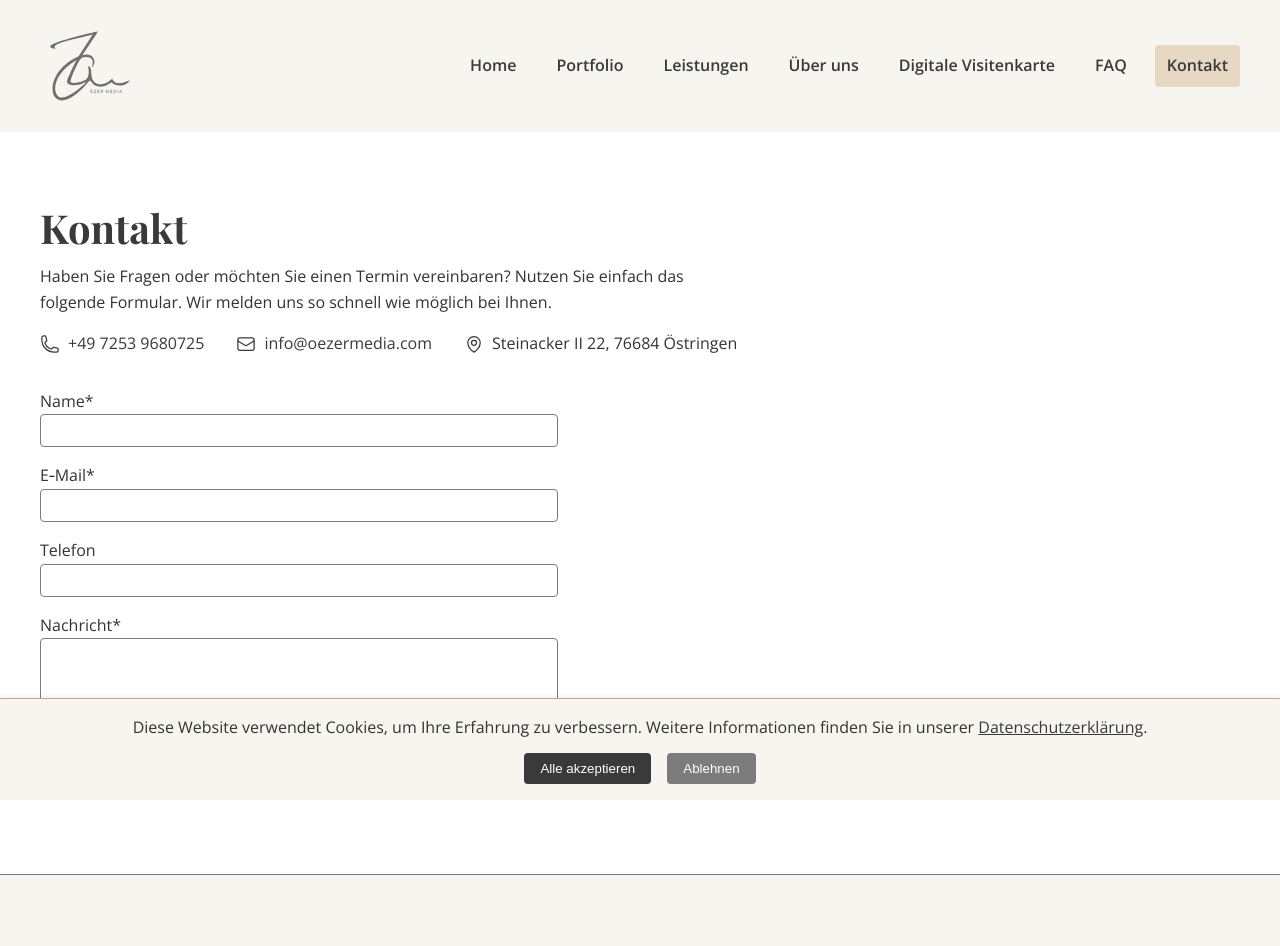
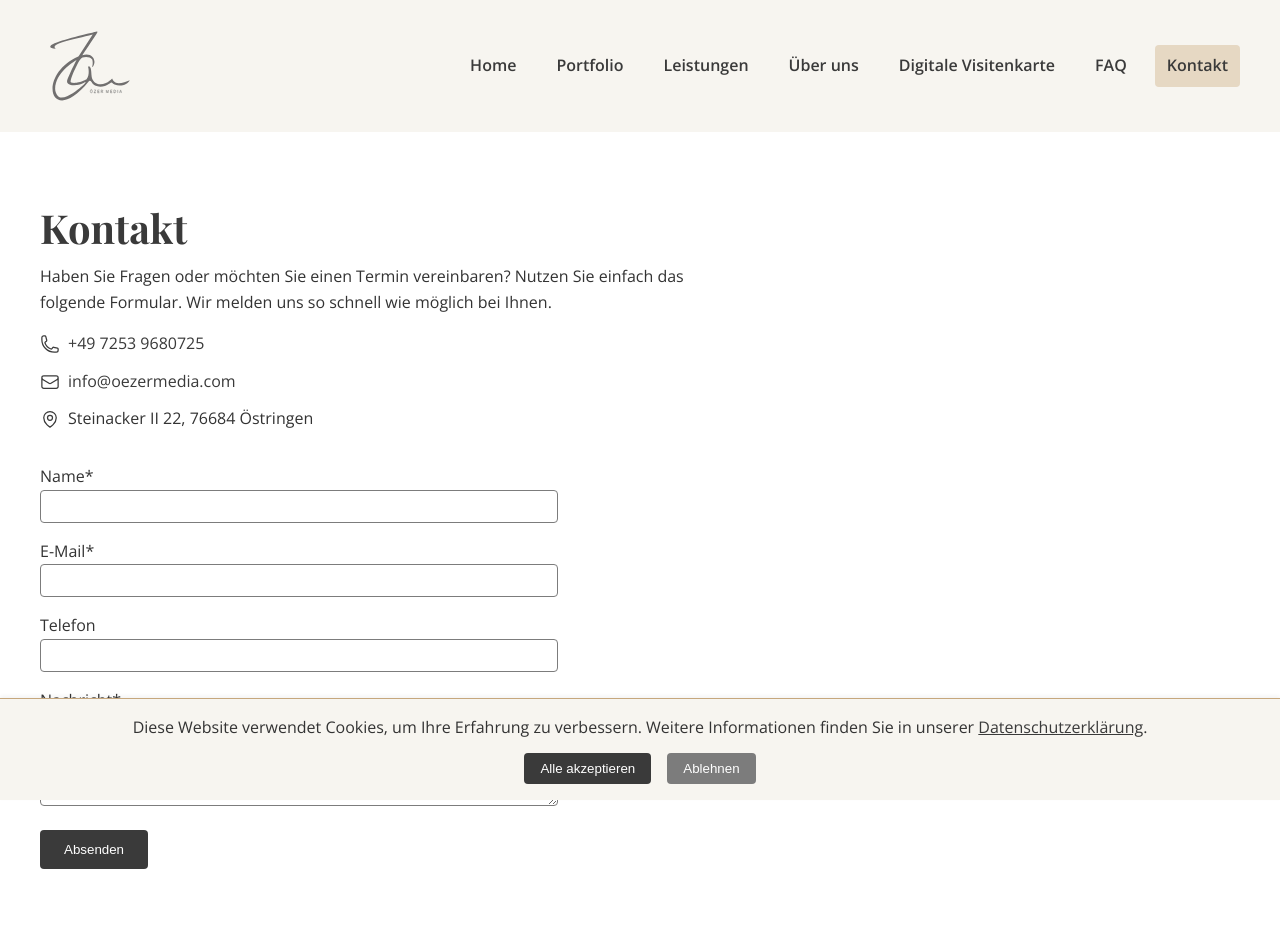
Before and after one commit to OezerMedia/oezermedia-modern, a Next.js app: page /contact in a window 1280 px wide. Shown: the top 946 px of the page. Built offline with nearby package versions, Linux system fonts and the light colour scheme.

Commit message:
update Kontakte

```diff
--- a/pages/api/contact.js
+++ b/pages/api/contact.js
@@ -1,3 +1,4 @@
+// pages/api/contact.js
 import nodemailer from 'nodemailer';
 
 /**
@@ -11,56 +12,103 @@ import nodemailer from 'nodemailer';
  * die User Experience zu optimieren.
  */
 export default async function handler(req, res) {
-  if (req.body.website) {
-  return res.status(400).json({ error: 'Bot submission detected.' });
-}
-// einfache E-Mail-Validierung
-const emailRegex = /^[^\s@]+@[^\s@]+\.[^\s@]+$/;
-if (!emailRegex.test(req.body.email)) {
-  return res.status(400).json({ error: 'Ungültige E-Mail-Adresse.' });
-}
-
-// HTML aus Feldern entfernen
-const sanitize = (str = '') => str.replace(/[<>]/g, '');
-const safeName = sanitize(req.body.name);
-const safeEmail = sanitize(req.body.email);
-const safePhone = sanitize(req.body.phone);
-const safeMessage = sanitize(req.body.message);
-
+  // 1) Nur POST erlauben
   if (req.method !== 'POST') {
     res.setHeader('Allow', ['POST']);
     return res.status(405).end(`Method ${req.method} Not Allowed`);
   }
-  const { name, email, phone, message } = req.body || {};
-  if (!name || !email || !message) {
+
+  // 2) Body sicher auslesen
+  const { name = '', email = '', phone = '', message = '', website = '' } = req.body || {};
+
+  // 3) Bot-Honeypot
+  if (website) {
+    return res.status(400).json({ error: 'Bot submission detected.' });
+  }
+
+  // 4) Sanitisieren gegen simple HTML-Injection
+  const sanitize = (str = '') => String(str).replace(/[<>]/g, '');
+  const safeName = sanitize(name).trim();
+  const safeEmail = sanitize(email).trim();
+  const safePhone = sanitize(phone).trim();
+  const safeMessage = sanitize(message).trim();
+
+  // 5) Pflichtfelder prüfen
+  if (!safeName || !safeEmail || !safeMessage) {
     return res.status(400).json({ error: 'Bitte füllen Sie alle Pflichtfelder aus.' });
   }
+
+  // 6) E-Mail-Validierung – verständlich & streng genug
+  if (!safeEmail.includes('@')) {
+    return res.status(400).json({ error: 'Ihre E-Mail-Adresse muss ein „@“ enthalten.' });
+  }
+  const [local, domain] = safeEmail.split('@');
+  if (!local) {
+    return res.status(400).json({ error: 'Bitte tragen Sie den Teil vor dem „@“ ein.' });
+  }
+  if (!domain) {
+    return res.status(400).json({ error: 'Bitte tragen Sie den Domainnamen nach dem „@“ ein (z. B. „beispiel.de“).' });
+  }
+  if (!domain.includes('.')) {
+    return res.status(400).json({ error: 'Bitte ergänzen Sie die Endung der Adresse (z. B. „.de“ oder „.com“).' });
+  }
+  const labels = domain.split('.');
+  if (labels.some((part) => part.length === 0)) {
+    return res.status(400).json({ error: 'Bitte ergänzen Sie die Endung vollständig (z. B. „beispiel.de“ statt „beispiel.“).' });
+  }
+  const tld = labels[labels.length - 1];
+  if (!/^[A-Za-z]{2,24}$/.test(tld)) {
+    return res.status(400).json({ error: 'Die Endung muss aus Buchstaben bestehen und mindestens zwei Zeichen haben (z. B. „.de“).' });
+  }
+  const emailRegex = /^[^\s@]+@[^\s@]+\.[A-Za-z]{2,24}$/;
+  if (!emailRegex.test(safeEmail)) {
+    return res.status(400).json({ error: 'Bitte geben Sie eine gültige E-Mail-Adresse ein.' });
+  }
+
+  // 7) Mailversand
   try {
     const host = process.env.SMTP_HOST;
     const user = process.env.SMTP_USER;
     const pass = process.env.SMTP_PASS;
     const to = process.env.TO_EMAIL || 'info@oezermedia.com';
-    let transporter;
+    const port = parseInt(process.env.SMTP_PORT || '587', 10);
+    const secure = process.env.SMTP_SECURE === 'true'; // bei 465 true, sonst i. d. R. false
+
+    // Tipp: Absender auf eigene Domain setzen (Provider-Policy!)
+    const fromAddress = process.env.FROM_EMAIL || 'no-reply@oezermedia.com';
+    const fromName = process.env.FROM_NAME || 'Özer Media Website';
+
     if (host && user && pass) {
-      transporter = nodemailer.createTransport({
+      const transporter = nodemailer.createTransport({
         host,
-        port: parseInt(process.env.SMTP_PORT || '587', 10),
-        secure: process.env.SMTP_SECURE === 'true',
+        port,
+        secure,
         auth: { user, pass },
       });
+
       await transporter.sendMail({
-        from: `${name} <${email}>`,
+        from: `${fromName} <${fromAddress}>`,
+        replyTo: `${safeName} <${safeEmail}>`, // Antworten gehen an den Anfragenden
         to,
         subject: 'Neue Anfrage über Kontaktformular',
-        text: `Name: ${name}\nEmail: ${email}\nTelefon: ${phone || '—'}\n\nNachricht:\n${message}`,
+        text:
+`Name: ${safeName}
+E-Mail: ${safeEmail}
+Telefon: ${safePhone || '—'}
+
+Nachricht:
+${safeMessage}`,
       });
     } else {
-      // Kein SMTP konfiguriert: Logge Nachricht zur Analyse.
-      console.info('Kontaktformular gesendet (SMTP nicht konfiguriert):', { name, email, phone, message });
+      // Kein SMTP konfiguriert: Kein Fehler für den User, aber protokollieren
+      console.info('Kontaktformular gesendet (SMTP nicht konfiguriert):', {
+        name: safeName, email: safeEmail, phone: safePhone, message: safeMessage,
+      });
     }
+
     return res.status(200).json({ ok: true });
   } catch (err) {
-    console.error(err);
+    console.error('[Contact API] Mailversand fehlgeschlagen:', err);
     return res.status(500).json({ error: 'Serverfehler beim Senden der Nachricht.' });
   }
 }
--- a/pages/contact.js
+++ b/pages/contact.js
@@ -1,32 +1,99 @@
 import { useState } from 'react';
 
-/**
- * Contact page.
- *
- * Enthält ein Kontaktformular, über das Besucher eine Nachricht
- * hinterlassen können. Das Formular wird clientseitig validiert und sendet
- * die Daten per Fetch an die API‑Route `/api/contact`. Anschließend
- * erhalten Besucher eine Bestätigungsmeldung. Die Felder und Meldungen
- * werden auf Deutsch ausgegeben, um das Zielpublikum anzusprechen.
- */
 export default function Contact() {
   const [form, setForm] = useState({ name: '', email: '', phone: '', message: '', website: '' });
-  const [status, setStatus] = useState(null);
+  const [status, setStatus] = useState({ type: null, message: '' });
 
   const handleChange = (e) => {
     const { name, value } = e.target;
     setForm((prev) => ({ ...prev, [name]: value }));
   };
 
+// Eigene Validierung (mit klaren Hinweisen inkl. "."-Fällen)
+const validate = () => {
+  const name = (form.name || '').trim();
+  const email = (form.email || '').trim();
+  const message = (form.message || '').trim();
+
+  if (!name) {
+    return { ok: false, fieldId: 'name', msg: 'Bitte geben Sie Ihren Namen ein.' };
+  }
+
+  // 1) Muss ein "@" enthalten
+  if (!email.includes('@')) {
+    // fängt auch Fälle wie nur "." oder "abc." ab
+    return { ok: false, fieldId: 'email', msg: 'Bitte geben Sie eine E-Mail-Adresse mit „@“ ein (z. B. name@beispiel.de).' };
+  }
+
+  const [local, domain] = email.split('@');
+
+  // 2) Teil vor dem @ vorhanden
+  if (!local) {
+    return { ok: false, fieldId: 'email', msg: 'Bitte tragen Sie den Teil vor dem „@“ ein (z. B. „name“).' };
+  }
+
+  // 3) Domainteil vorhanden
+  if (!domain) {
+    return { ok: false, fieldId: 'email', msg: 'Bitte tragen Sie den Domainnamen nach dem „@“ ein (z. B. „beispiel.de“).' };
+  }
+
+  // 4) Domain muss einen Punkt enthalten: "beispiel.de"
+  if (!domain.includes('.')) {
+    return { ok: false, fieldId: 'email', msg: 'Bitte ergänzen Sie die Endung der Adresse (z. B. „.de“ oder „.com“).' };
+  }
+
+  // 5) Keine leeren Labels rund um den Punkt (fängt "abc@domain." und ".de" u. Ä. ab)
+  const labels = domain.split('.');
+  if (labels.some((part) => part.length === 0)) {
+    return { ok: false, fieldId: 'email', msg: 'Bitte ergänzen Sie die Endung vollständig (z. B. „beispiel.de“ statt „beispiel.“).' };
+  }
+
+  // 6) TLD prüfen: nur Buchstaben, mind. 2 Zeichen (fängt "abc@domain.c" oder "abc@domain.1" ab)
+  const tld = labels[labels.length - 1];
+  if (!/^[A-Za-z]{2,24}$/.test(tld)) {
+    return { ok: false, fieldId: 'email', msg: 'Die Endung muss aus Buchstaben bestehen und mindestens zwei Zeichen haben (z. B. „.de“).' };
+  }
+
+  // 7) Finale Regex, falls doch exotische Fälle durchrutschen
+  const emailRegex = /^[^\s@]+@[^\s@]+\.[A-Za-z]{2,24}$/;
+  if (!emailRegex.test(email)) {
+    return { ok: false, fieldId: 'email', msg: 'Bitte geben Sie eine gültige E-Mail-Adresse ein (z. B. name@beispiel.de).' };
+  }
+
+  if (!message) {
+    return { ok: false, fieldId: 'message', msg: 'Bitte schreiben Sie eine kurze Nachricht.' };
+  }
+
+  // Honeypot (Bots)
+  if (form.website) {
+    return { ok: false, fieldId: null, msg: 'Ihre Nachricht konnte nicht überprüft werden. Bitte senden Sie uns eine E-Mail an info@oezermedia.com.' };
+  }
+
+  return { ok: true };
+};
+
   const handleSubmit = async (e) => {
     e.preventDefault();
-    setStatus('loading');
+    setStatus({ type: 'loading', message: '' });
+
+    // Eigene Validierung zuerst
+    const v = validate();
+    if (!v.ok) {
+      setStatus({ type: 'error', message: v.msg });
+      if (v.fieldId) {
+        const el = document.getElementById(v.fieldId);
+        if (el) el.focus();
+      }
+      return;
+    }
+
     try {
       const isLocal =
         typeof window !== 'undefined' &&
-  (window.location.hostname === 'localhost' || window.location.hostname === '127.0.0.1');
+        (window.location.hostname === 'localhost' ||
+          window.location.hostname === '127.0.0.1');
 
-// Lokal auf den internen API-Route zeigen, sonst auf contact.php
+      // Lokal: Next API-Route, Live (Manitu): contact.php
       const API_URL = isLocal ? '/api/contact' : '/contact.php';
 
       const res = await fetch(API_URL, {
@@ -35,21 +102,40 @@ const res = await fetch(API_URL, {
         body: JSON.stringify({
           name: form.name.trim(),
           email: form.email.trim(),
+          phone: (form.phone || '').trim(),
           message: form.message.trim(),
-    website: form.website, // Honeypot-Feld
-    consent: form.consent
-  })
+          website: form.website || '', // Honeypot
+        }),
       });
 
+      let data = null;
+      try {
+        data = await res.json();
+      } catch {
+        data = null;
+      }
+
       if (res.ok) {
-        setStatus('success');
-        setForm({ name: '', email: '', phone: '', message: '' });
+        setStatus({
+          type: 'success',
+          message: 'Vielen Dank! Ihre Nachricht wurde erfolgreich versendet.',
+        });
+        setForm({ name: '', email: '', phone: '', message: '', website: '' });
       } else {
-        setStatus('error');
+        setStatus({
+          type: 'error',
+          message:
+            (data && data.error) ||
+            'Es ist ein Fehler aufgetreten. Bitte versuchen Sie es später erneut oder senden Sie eine E-Mail an info@oezermedia.com.',
+        });
       }
     } catch (err) {
       console.error(err);
-      setStatus('error');
+      setStatus({
+        type: 'error',
+        message:
+          'Es ist ein Netzwerkfehler aufgetreten. Bitte prüfen Sie Ihre Internetverbindung oder senden Sie eine E-Mail an info@oezermedia.com.',
+      });
     }
   };
 
@@ -61,13 +147,11 @@ const res = await fetch(API_URL, {
         einfach das folgende Formular. Wir melden uns so schnell wie möglich
         bei Ihnen.
       </p>
-      {/* Kontaktinformationen mit Icons für unmittelbare Kontaktaufnahme */}
-      <div
-        className="contact-details"
-        style={{ marginTop: '1rem', marginBottom: '2rem' }}
-      >
-        <div className="contact-item">
-          {/* Telefon-Icon */}
+
+      {/* Kontaktinformationen */}
+      <div className="contact-details" style={{ marginTop: '1rem', marginBottom: '2rem', display: 'grid', gap: '0.75rem' }}>
+        {/* Telefon */}
+        <div className="contact-item" style={{ display: 'flex', alignItems: 'center', gap: '0.5rem' }}>
           <svg
             width="24"
             height="24"
@@ -79,14 +163,14 @@ const res = await fetch(API_URL, {
             strokeLinejoin="round"
             aria-hidden="true"
           >
-            <span className="sr-only">Telefon:</span>
-            <span>+49 7253 9680725</span>
+            <title>Telefon</title>
             <path d="M2.25 6.75c0 8.284 6.716 15 15 15h2.25a2.25 2.25 0 0 0 2.25-2.25v-1.372c0-.516-.351-.966-.852-1.091l-4.423-1.106c-.44-.11-.902.055-1.173.417l-.97 1.293c-.282.376-.769.542-1.21.38a12.035 12.035 0 0 1-7.143-7.143c-.162-.441.004-.928.38-1.21l1.293-.97c.363-.271.527-.734.417-1.173L6.963 3.102a1.125 1.125 0 0 0-1.091-.852H4.5A2.25 2.25 0 0 0 2.25 4.5v2.25Z" />
           </svg>
           <a href="tel:+4972539680725">+49 7253 9680725</a>
         </div>
-        <div className="contact-item">
-          {/* E‑Mail-Icon */}
+
+        {/* E-Mail */}
+        <div className="contact-item" style={{ display: 'flex', alignItems: 'center', gap: '0.5rem' }}>
           <svg
             width="24"
             height="24"
@@ -98,14 +182,14 @@ const res = await fetch(API_URL, {
             strokeLinejoin="round"
             aria-hidden="true"
           >
-            <span className="sr-only">E-Mail:</span>
-<span>info@oezermedia.com</span>
+            <title>E-Mail</title>
             <path d="M21.75 6.75v10.5a2.25 2.25 0 0 1-2.25 2.25h-15a2.25 2.25 0 0 1-2.25-2.25V6.75m19.5 0A2.25 2.25 0 0 0 19.5 4.5h-15a2.25 2.25 0 0 0-2.25 2.25m19.5 0v.243a2.25 2.25 0 0 1-1.07 1.916l-7.5 4.615a2.25 2.25 0 0 1-2.36 0L3.32 8.91a2.25 2.25 0 0 1-1.07-1.916V6.75" />
           </svg>
           <a href="mailto:info@oezermedia.com">info@oezermedia.com</a>
         </div>
-        <div className="contact-item">
-          {/* Standort-Icon */}
+
+        {/* Adresse */}
+        <div className="contact-item" style={{ display: 'flex', alignItems: 'center', gap: '0.5rem' }}>
           <svg
             width="24"
             height="24"
@@ -117,15 +201,16 @@ const res = await fetch(API_URL, {
             strokeLinejoin="round"
             aria-hidden="true"
           >
-            <span className="sr-only">Adresse:</span>
-<span>Steinacker II 22, 76684 Östringen</span>
+            <title>Adresse</title>
             <path d="M15 10.5a3 3 0 1 1-6 0 3 3 0 0 1 6 0Z" />
             <path d="M19.5 10.5c0 7.142-7.5 11.25-7.5 11.25S4.5 17.642 4.5 10.5a7.5 7.5 0 1 1 15 0Z" />
           </svg>
           <span>Steinacker II 22, 76684 Östringen</span>
         </div>
       </div>
-      <form onSubmit={handleSubmit} className="contact-form">
+
+      {/* noValidate: Browser-Popups aus, wir prüfen selbst */}
+      <form onSubmit={handleSubmit} className="contact-form" noValidate>
         <div style={{ marginBottom: '1rem' }}>
           <label htmlFor="name">Name*</label>
           <input
@@ -139,8 +224,9 @@ const res = await fetch(API_URL, {
             style={{ width: '100%', padding: '0.5rem', borderRadius: '4px', border: '1px solid var(--color-muted)' }}
           />
         </div>
+
         <div style={{ marginBottom: '1rem' }}>
-          <label htmlFor="email">E‑Mail*</label>
+          <label htmlFor="email">E-Mail*</label>
           <input
             id="email"
             name="email"
@@ -152,6 +238,7 @@ const res = await fetch(API_URL, {
             style={{ width: '100%', padding: '0.5rem', borderRadius: '4px', border: '1px solid var(--color-muted)' }}
           />
         </div>
+
         <div style={{ marginBottom: '1rem' }}>
           <label htmlFor="phone">Telefon</label>
           <input
@@ -161,11 +248,12 @@ const res = await fetch(API_URL, {
             type="tel"
             value={form.phone}
             onChange={handleChange}
-            pattern="[0-9 +()-]*"
+            inputMode="tel"
             style={{ width: '100%', padding: '0.5rem', borderRadius: '4px', border: '1px solid var(--color-muted)' }}
           />
         </div>
-        {/* Honeypot-Feld (von Menschen unsichtbar) */}
+
+        {/* Honeypot */}
         <div style={{ display: 'none' }}>
           <label htmlFor="website">Lassen Sie dieses Feld leer</label>
           <input
@@ -177,6 +265,7 @@ const res = await fetch(API_URL, {
             onChange={handleChange}
           />
         </div>
+
         <div style={{ marginBottom: '1rem' }}>
           <label htmlFor="message">Nachricht*</label>
           <textarea
@@ -190,22 +279,21 @@ const res = await fetch(API_URL, {
             style={{ width: '100%', padding: '0.5rem', borderRadius: '4px', border: '1px solid var(--color-muted)' }}
           />
         </div>
+
         <button
           type="submit"
-          disabled={status === 'loading'}
+          disabled={status.type === 'loading'}
           style={{ padding: '0.75rem 1.5rem', border: 'none', borderRadius: '4px', background: 'var(--color-primary)', color: '#fff', cursor: 'pointer' }}
         >
-          {status === 'loading' ? 'Senden…' : 'Absenden'}
+          {status.type === 'loading' ? 'Senden…' : 'Absenden'}
         </button>
       </form>
-      {status === 'success' && (
-        <p style={{ color: 'green', marginTop: '1rem' }}>Vielen Dank! Ihre Nachricht wurde erfolgreich versendet.</p>
+
+      {status.type === 'success' && (
+        <p style={{ color: 'green', marginTop: '1rem' }}>{status.message}</p>
       )}
-      {status === 'error' && (
-        <p style={{ color: 'red', marginTop: '1rem' }}>
-          Es ist ein Fehler aufgetreten. Bitte versuchen Sie es später erneut oder
-          senden Sie eine E‑Mail an info@oezermedia.com.
-        </p>
+      {status.type === 'error' && (
+        <p style={{ color: 'red', marginTop: '1rem' }}>{status.message}</p>
       )}
     </div>
   );
@@ -216,7 +304,7 @@ export async function getStaticProps() {
     props: {
       title: 'Kontakt',
       description:
-        'Nehmen Sie Kontakt mit Özer Media auf – senden Sie uns eine Nachricht über das Formular, rufen Sie an oder schreiben Sie eine E‑Mail.',
+        'Nehmen Sie Kontakt mit Özer Media auf – senden Sie uns eine Nachricht über das Formular, rufen Sie an oder schreiben Sie eine E-Mail.',
     },
   };
 }
--- a/pages/portfolio/index.js
+++ b/pages/portfolio/index.js
@@ -37,7 +37,7 @@ export default function Portfolio() {
     {
       slug: 'portrait',
       title: 'Porträts',
-      description: 'Ausdrucksstarke Einzelporträts',
+      description: 'Ausdrucksstarke Einzelporträts mit Charakter',
       image: '/images/Portfolio_Potrait_Cover.webp',
       alt: 'Dynamische Farbschlieren für Porträtfotografie',
     },
```
Also changed, not shown: package.json (+5 -9 lines), 1 other file (tests, documents, lock files or other folders). Lines whose indentation alone changed are shown as unchanged.
